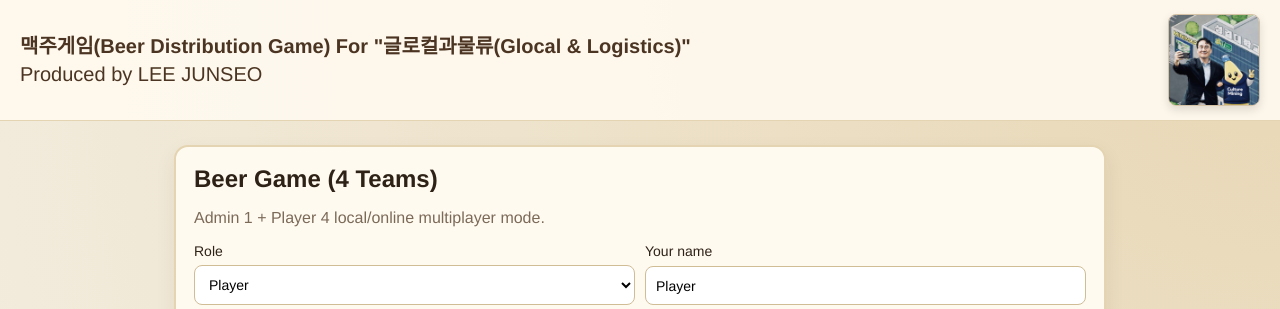
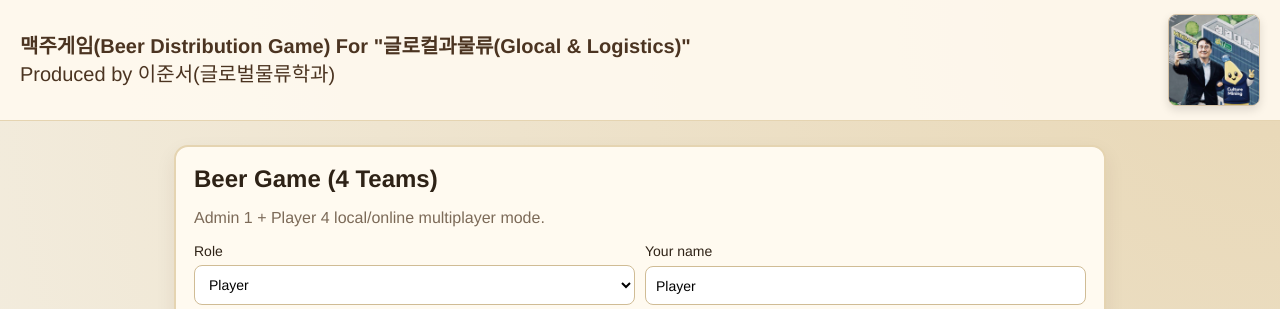
Before and after one commit to korjs2-droid/beergame, a Flask app: page / in a window 1280 px wide. Shown: the top 309 px of the page. Run offline with Flask 3, Linux system fonts and the light colour scheme.

Commit message:
Update index.html

```diff
--- a/beergame_4team_web/templates/index.html
+++ b/beergame_4team_web/templates/index.html
@@ -10,7 +10,7 @@
     <header class="top-header">
       <div class="top-header-text">
         <div class="top-header-game">맥주게임(Beer Distribution Game) For "글로컬과물류(Glocal & Logistics)"</div>
-        <div class="top-header-maker">Produced by LEE JUNSEO</div>
+        <div class="top-header-maker">Produced by 이준서(글로벌물류학과)</div>
       </div>
       <img src="/static/assets/lee.JPG" alt="LEE JUNSEO" class="credit-photo" />
     </header>
```
